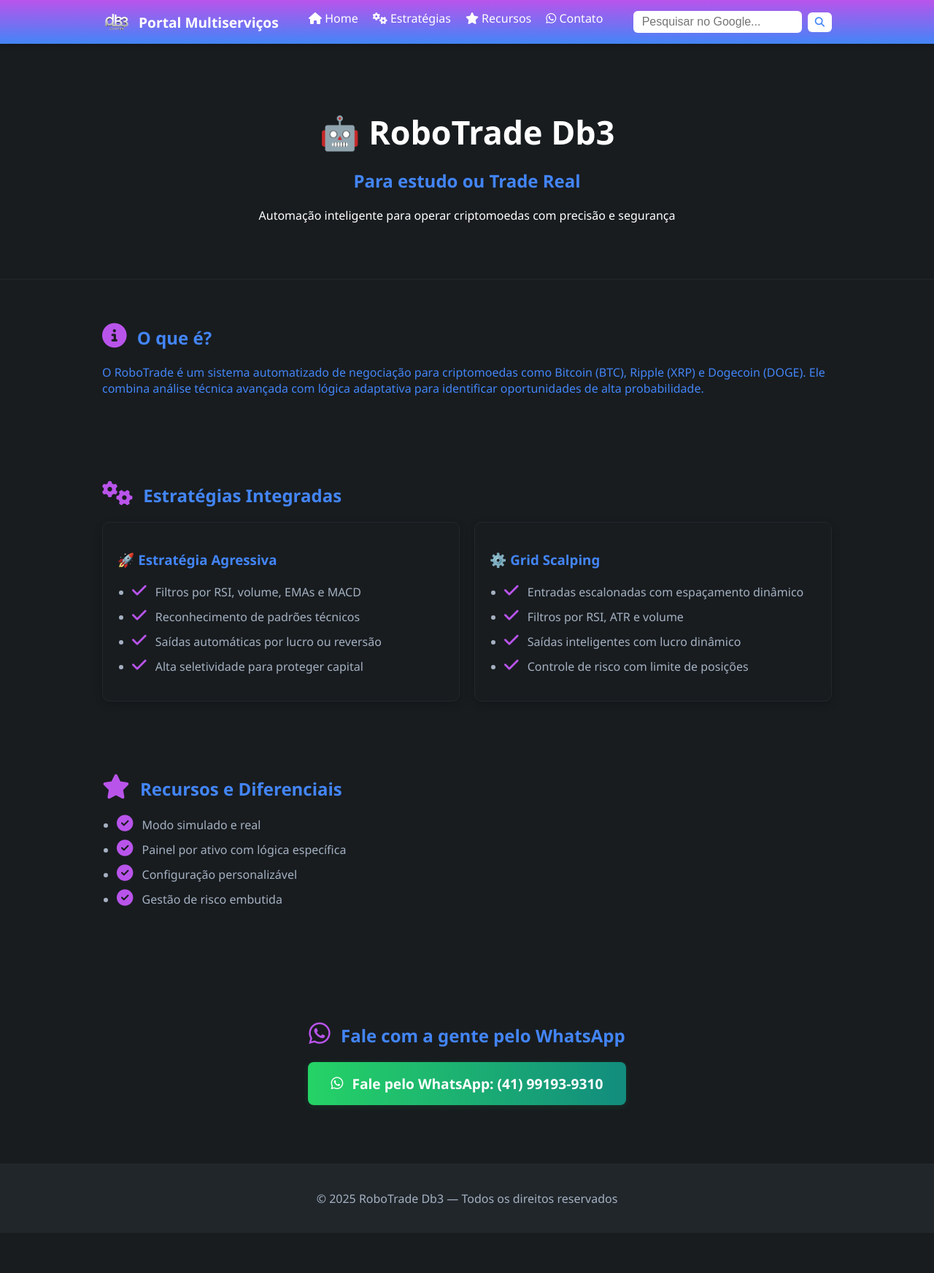
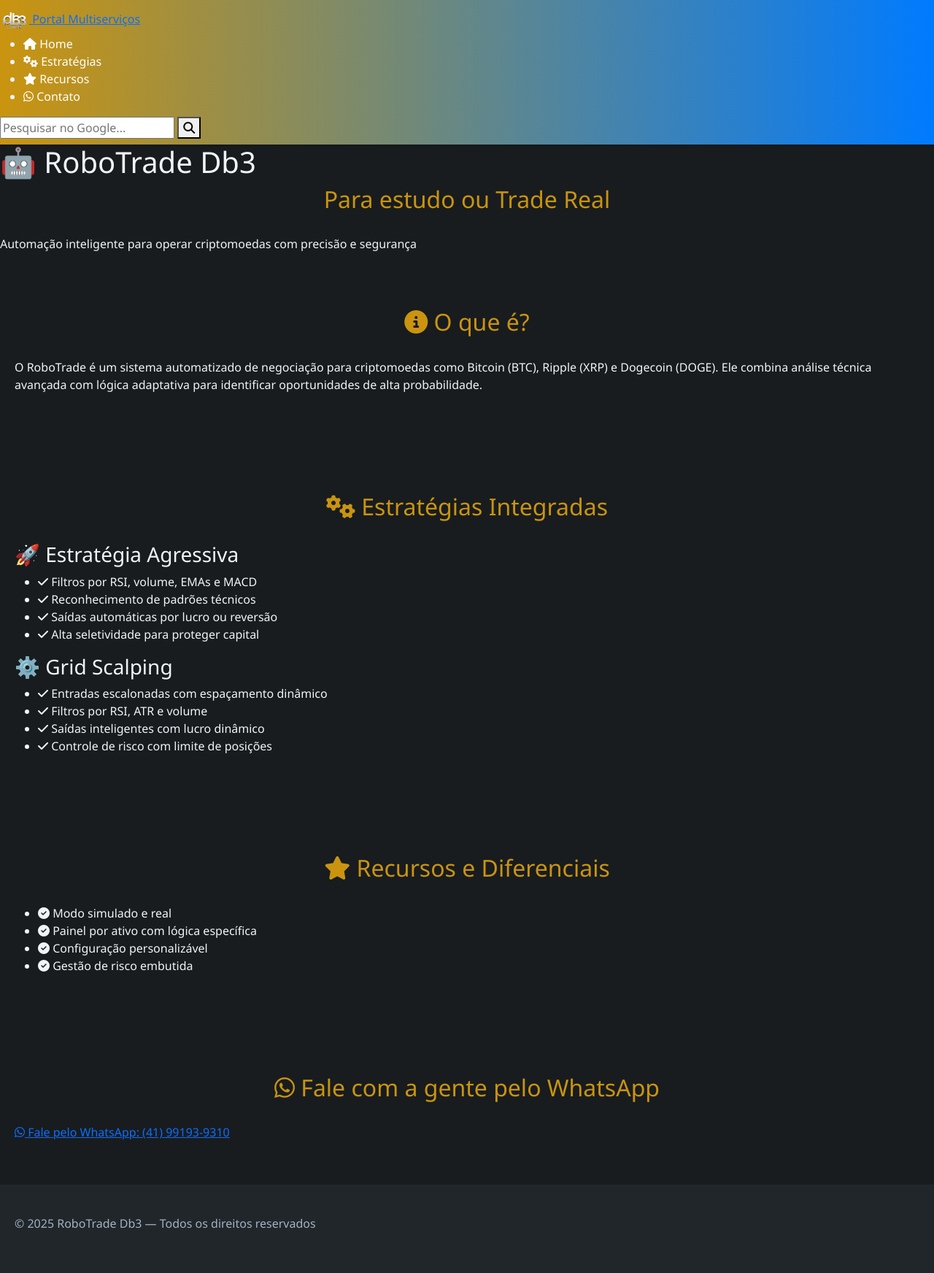
Before and after one commit to Db3center/Db3site, a Python web app: template templates/robotrade.html in a window 1280 px wide. Shown: the whole page at 73% size. Before the commit the page ends 1649 px from the top, so only its background shows below. Run offline with Jinja, Linux system fonts and the light colour scheme; the template is opened without the code that fills it, so the values that code supplies are empty.

Commit message:
Update robotrade.html

```diff
--- a/templates/robotrade.html
+++ b/templates/robotrade.html
@@ -3,178 +3,96 @@
 <head>
   <meta charset="UTF-8" />
   <meta name="viewport" content="width=device-width, initial-scale=1" />
-  <title>RoboTrade Db3</title>
+  <title>Portal Multiserviços</title>
+  <link href="https://cdn.jsdelivr.net/npm/bootstrap@5.3.3/dist/css/bootstrap.min.css" rel="stylesheet" />
+  <link href="https://cdn.jsdelivr.net/npm/bootstrap-icons@1.11.3/font/bootstrap-icons.css" rel="stylesheet" />
   <link rel="stylesheet" href="https://cdnjs.cloudflare.com/ajax/libs/font-awesome/6.5.0/css/all.min.css" />
   <style>
     :root {
       --bg-dark: #181c1f;
-      --card-dark: #181c1f;
-      --primary-blue: #B954EB;
-      --primary-blue-dark: #4385F7;
-      --text-main: #4385F7;
+      --card-dark: #23282d;
+      --primary-blue: #ca940f;
+      --primary-blue-dark: #007bff;
+      --text-main: #f0f4f8;
       --text-secondary: #a5b1c2;
-      --whatsapp-green: #25d366;
     }
     body {
-      font-family: 'Segoe UI', sans-serif;
-      margin: 0;
       background-color: var(--bg-dark);
       color: var(--text-main);
-      scroll-behavior: smooth;
+      font-family: 'Segoe UI', sans-serif;
     }
-    header {
-      background: linear-gradient180deg, var(--primary-blue), var(--primary-blue-dark));
-      color: white;
-      padding: 60px 20px;
-      text-align: center;
-      animation: fadeIn 1.5s ease;
-      border-bottom: 1px solid #23282d;
-    }
-    h1 {
-      font-size: 2.8em;
-      margin-bottom: 10px;
-    }
-    h2 {
-      color: var(--primary-blue-dark);
-      margin-bottom: 20px;
-    }
-    nav.navbar {
-      background: linear-gradient(180deg, var(--primary-blue), var(--primary-blue-dark));
-      padding: 10px 20px;
-      position: sticky;
-      top: 0;
-      z-index: 1000;
+    .navbar {
+      background: linear-gradient(90deg, var(--primary-blue), var(--primary-blue-dark));
       box-shadow: 0 2px 6px rgba(0,0,0,0.2);
     }
-    .nav-container {
-      display: flex;
-      align-items: center;
-      justify-content: space-between;
-      flex-wrap: wrap;
-      max-width: 1000px;
-      margin: auto;
-    }
-    .nav-logo {
-      display: flex;
-      align-items: center;
+    .navbar-brand {
+      font-weight: bold;
       color: white;
-      font-weight: bold;
-      font-size: 1.2em;
-      text-decoration: none;
     }
     .logo-img {
       height: 40px;
-      margin-right: 10px;
-    }
-    .nav-menu {
-      display: flex;
-      gap: 20px;
-      list-style: none;
-      margin: 0;
-      padding: 0;
     }
     .nav-link {
-      color: white;
-      text-decoration: none;
-      font-weight: 500;
-      transition: color 0.3s;
+      color: white !important;
     }
     .nav-link:hover {
+      color: var(--text-main) !important;
+    }
+    .search-form .form-control {
+      border-radius: 6px;
+    }
+    .search-form .btn {
+      border-radius: 6px;
+    }
+    section {
+      padding: 60px 20px;
+      animation: fadeInUp 1s ease;
+    }
+    h2 {
+      color: var(--primary-blue);
+      margin-bottom: 30px;
+      text-align: center;
+    }
+    .service-card {
+      background-color: var(--card-dark);
+      color: var(--text-main);
+      border: 1px solid #22272c;
+      border-radius: 12px;
+      box-shadow: 0 4px 12px rgba(0,0,0,0.18);
+      transition: transform 0.3s ease, box-shadow 0.3s;
+    }
+    .service-card:hover {
+      transform: translateY(-5px);
+      box-shadow: 0 8px 20px rgba(43,210,255,0.08);
+    }
+    .service-icon {
+      font-size: 2em;
+      color: var(--primary-blue);
+      margin-bottom: 15px;
+    }
+    .btn-primary {
+      background: linear-gradient(90deg, var(--primary-blue), var(--primary-blue-dark));
+      border: none;
+    }
+    .btn-primary:hover {
+      background: linear-gradient(90deg, var(--primary-blue-dark), var(--primary-blue));
+    }
+    .highlight-section {
+      background-color: #20262a;
+      border-radius: 12px;
+      padding: 40px;
+      margin-top: 40px;
+      text-align: center;
       color: var(--text-main);
     }
-    .nav-search {
-      display: flex;
-      align-items: center;
-      gap: 8px;
-    }
-    .nav-search input {
-      padding: 6px 12px;
-      border-radius: 6px;
-      border: none;
-      font-size: 1em;
-    }
-    .nav-search button {
-      background-color: white;
-      border: none;
-      padding: 6px 10px;
-      border-radius: 6px;
-      cursor: pointer;
-      color: var(--primary-blue-dark);
-    }
-    section {
-      padding: 40px 20px;
-      max-width: 1000px;
-      margin: auto;
-      animation: fadeInUp 1s ease;
-    }
-    .features {
-      display: grid;
-      grid-template-columns: repeat(auto-fit, minmax(300px, 1fr));
-      gap: 20px;
-    }
-    .feature-box {
-      background-color: var(--card-dark);
-      color: var(--text-main);
-      padding: 20px;
-      border-radius: 10px;
-      box-shadow: 0 4px 12px rgba(0,0,0,0.18);
-      transition: transform 0.3s ease, box-shadow 0.3s;
-      border: 1px solid #22272c;
-    }
-    .feature-box:hover {
-      transform: translateY(-5px) scale(1.02);
-      box-shadow: 0 8px 20px rgba(43,210,255,0.08);
-    }
-    ul {
-      padding-left: 20px;
-    }
-    ul li {
-      margin-bottom: 10px;
-      color: var(--text-secondary);
-    }
-    .icon {
-      font-size: 1.4em;
-      margin-right: 8px;
+    .highlight-section h3 {
       color: var(--primary-blue);
-    }
-    .whatsapp-contact {
-      display: flex;
-      flex-direction: column;
-      align-items: center;
-      margin-top: 40px;
-    }
-    .whatsapp-btn {
-      background: linear-gradient(90deg, var(--whatsapp-green), #128c7e);
-      color: #fff;
-      border: none;
-      padding: 16px 32px;
-      font-size: 1.2em;
-      border-radius: 8px;
-      cursor: pointer;
-      font-weight: bold;
-      display: flex;
-      align-items: center;
-      gap: 12px;
-      transition: background 0.3s, transform 0.2s, box-shadow 0.2s;
-      box-shadow: 0 2px 10px rgba(37,211,102,0.12);
-      text-decoration: none;
-    }
-    .whatsapp-btn:hover {
-      background: linear-gradient(90deg, #128c7e, var(--whatsapp-green));
-      transform: scale(1.05);
-      box-shadow: 0 4px 20px rgba(37,211,102,0.18);
     }
     footer {
       background-color: #20262a;
       color: var(--text-secondary);
-      text-align: center;
-      padding: 20px;
-      margin-top: 40px;
+      padding: 40px 20px;
       border-top: 1px solid #23282d;
-    }
-    @keyframes fadeIn {
-      from { opacity: 0; }
-      to { opacity: 1; }
     }
     @keyframes fadeInUp {
       from { opacity: 0; transform: translateY(20px); }
```
